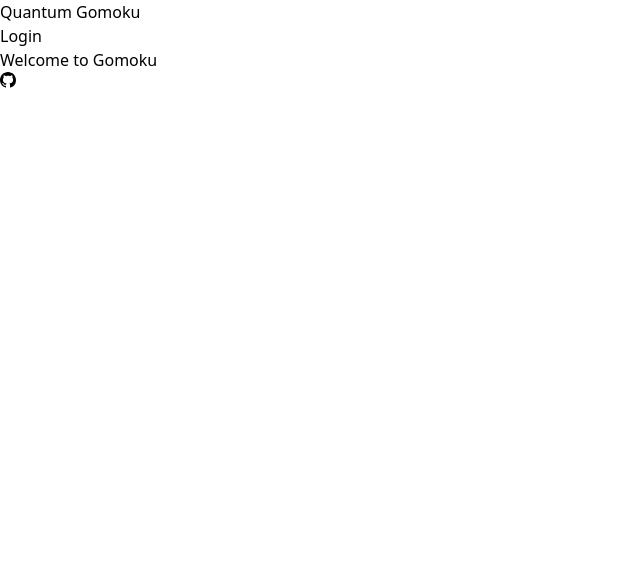
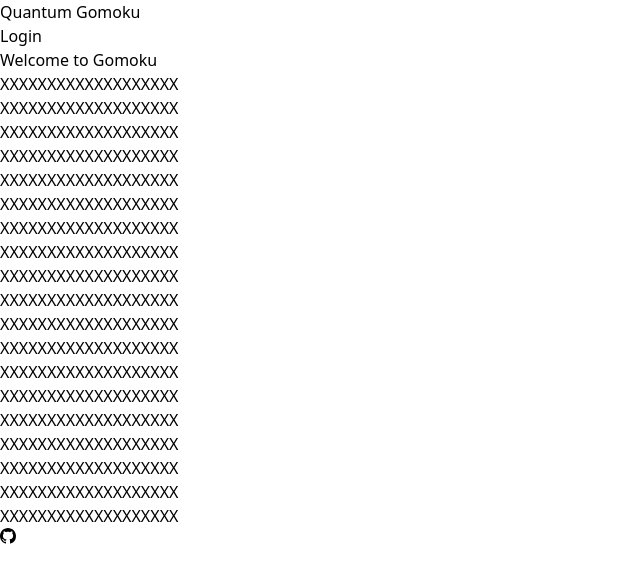
Before and after one commit to TUS-OSK/quantum-gomoku, a React (Vite) app in the folder frontend/: page / in a window 1280 px wide. Shown: the top 582 px of the page, without its empty margins (0-640 px from the left). Built offline with nearby package versions, Linux system fonts and the light colour scheme.

Commit message:
feat: Add Game component :sparkles:

```diff
--- a/frontend/src/App.tsx
+++ b/frontend/src/App.tsx
@@ -1,5 +1,6 @@
 import Header from './components/Header'
 import Footer from './components/Footer'
+import Game from './components/Game'
 
 function App() {
   return (
@@ -8,6 +9,7 @@ function App() {
         <Header />
         <div>
           <h1 className="text-4xl font-bold text-center">Welcome to Gomoku</h1>
+          <Game />
         </div>
       </div>
       <Footer />
```
